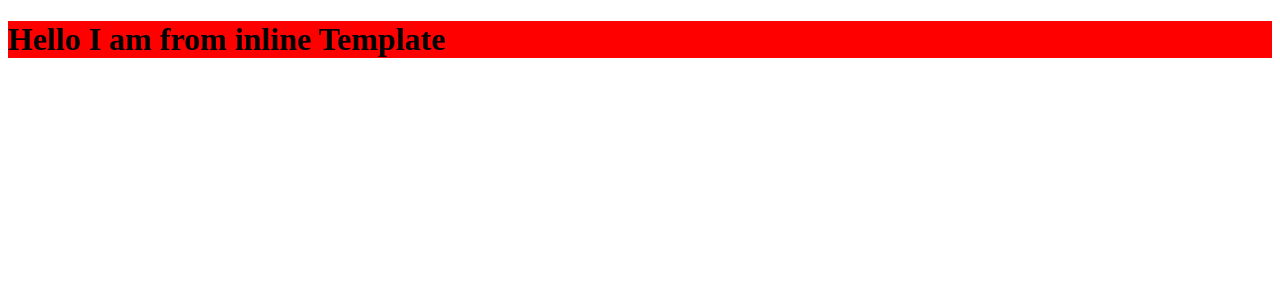
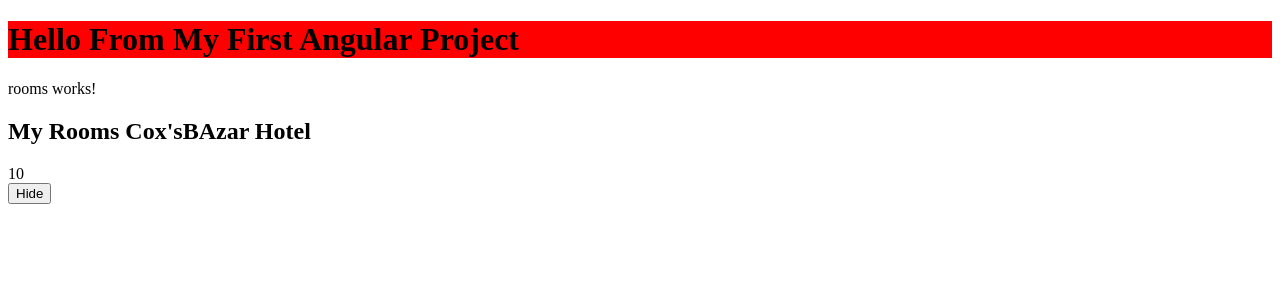
Before and after one commit to BabriWala/exploring-angular, an Angular app: page / in a window 1280 px wide. Shown: the top 300 px of the page. Built offline with nearby package versions, Linux system fonts and the light colour scheme.

Commit message:
template syntax

```diff
--- a/src/app/app.component.html
+++ b/src/app/app.component.html
@@ -1 +1,2 @@
 <h1>Hello From My First Angular Project</h1>
+<app-rooms></app-rooms>
--- a/src/app/app.component.ts
+++ b/src/app/app.component.ts
@@ -2,10 +2,10 @@ import { Component } from '@angular/core';
 
 @Component({
   selector: 'app-root',
-  // templateUrl: './app.component.html',
-  template: `
-  <h1>Hello I am from inline Template</h1>
-  `,
+  templateUrl: './app.component.html',
+  // template: `
+  // <h1>Hello I am from inline Template</h1>
+  // `,
   // styleUrls: ['./app.component.scss']
   styles: [`h1{background-color: red}`]
 })
--- a/src/app/app.module.ts
+++ b/src/app/app.module.ts
@@ -3,10 +3,12 @@ import { BrowserModule } from '@angular/platform-browser';
 
 import { AppRoutingModule } from './app-routing.module';
 import { AppComponent } from './app.component';
+import { RoomsComponent } from './rooms/rooms.component';
 
 @NgModule({
   declarations: [
-    AppComponent
+    AppComponent,
+    RoomsComponent
   ],
   imports: [
     BrowserModule,
--- /dev/null
+++ b/src/app/rooms/rooms.component.html
@@ -0,0 +1,12 @@
+<p>rooms works!</p>
+<!-- Interpolation -->
+<h2>My Rooms {{hotelName}}</h2>
+
+<!-- Property Binding -->
+<div [hidden]="hideRooms">
+<div [innerText]="numberOfRooms" >
+    <h3>This is Hide</h3>
+</div>
+</div>
+<!-- Event Binding -->
+<button (click)="toggle()">Hide</button>
--- /dev/null
+++ b/src/app/rooms/rooms.component.ts
@@ -0,0 +1,17 @@
+import { Component } from '@angular/core';
+
+@Component({
+  selector: 'app-rooms',
+  templateUrl: './rooms.component.html',
+  styleUrls: ['./rooms.component.scss']
+})
+export class RoomsComponent {
+  hotelName = "Cox'sBAzar Hotel";
+  numberOfRooms = 10;
+  hideRooms = false;
+
+  toggle(){
+    this.hideRooms = !this.hideRooms;
+  }
+
+}
```
Also changed, not shown: src/app/rooms/rooms.component.scss (added), 1 other file (tests, documents, lock files or other folders).
